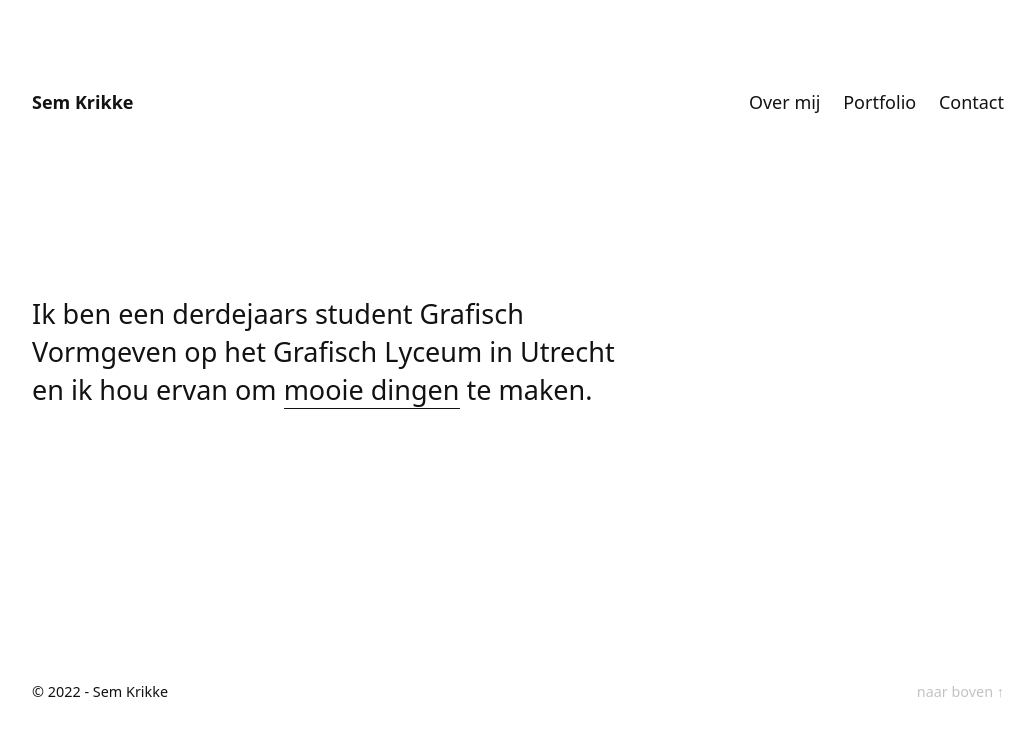
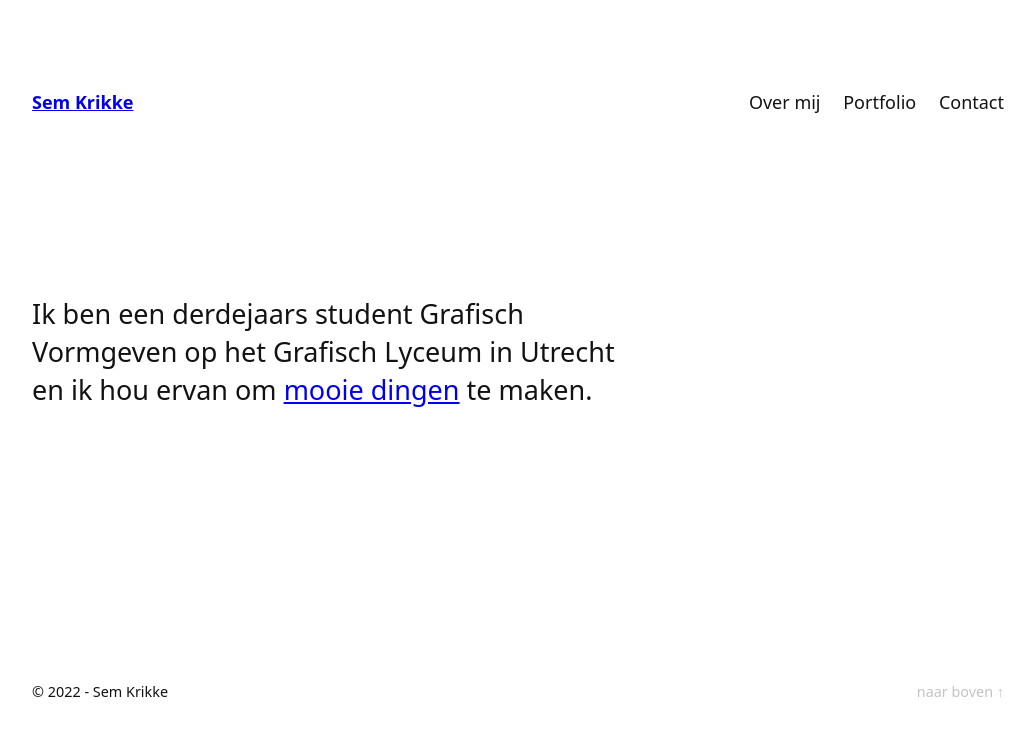
Before and after one commit to jhvanderschee/semkrikke, a plain HTML site: page index.html in a window 1280 px wide. Shown: the whole page, without its empty margins (122-1157 px from the left). Drawn offline with Linux system fonts and the light colour scheme.

Commit message:
Update style.css

```diff
--- a/style.css
+++ b/style.css
@@ -87,14 +87,17 @@ nav a:not(:last-of-type) {
 
 /* ------- General ------- */
 
-section a:hover, a {
+nav a:hover, nav a {
   text-decoration: none;
   color: var(--highlight);
   border: 0;
   cursor: pointer;
 }
 
-section a, a:hover, a.active {
+section a {text-decoration: underline;}
+section a:hover {text-decoration: none;}
+
+nav a:hover, nav a.active {
   border-bottom: 1px solid;
 }
 
```
